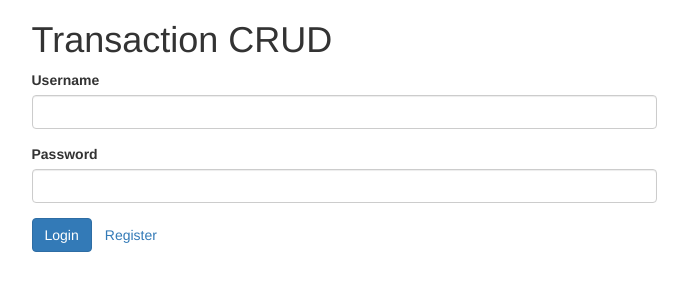
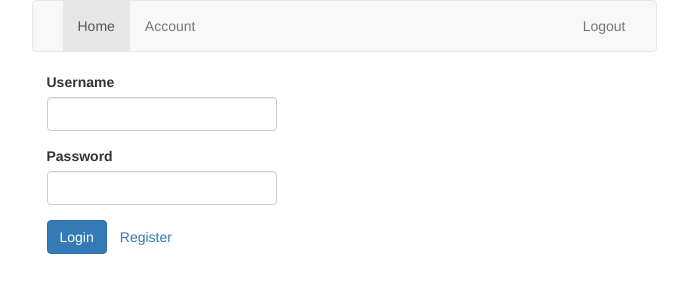
Before and after one commit to thyagostall/angular-hello-spa, an Angular app: page /login in a window 1280 px wide. Shown: the top 300 px of the page, without its empty margins (296-984 px from the left). Built offline with nearby package versions, Linux system fonts and the light colour scheme.

Commit message:
Logout and error on login

```diff
--- a/src/app/app.component.html
+++ b/src/app/app.component.html
@@ -1,7 +1,27 @@
 <div class="row">
 	<div class="col-md-3 col-xs-1"></div>
 	<div class="col-md-6 col-xs-10">
-		<h1>Transaction CRUD</h1>
+		<nav class="navbar navbar-default">
+			<div class="container-fluid">
+				<div class="navbar-header">
+					<button type="button" class="navbar-toggle collapsed" data-toggle="collapse" data-target="#navbar" aria-expanded="false" aria-controls="navbar">
+						<span class="sr-only">Toggle navigation</span>
+						<span class="icon-bar"></span>
+						<span class="icon-bar"></span>
+						<span class="icon-bar"></span>
+					</button>
+				</div>
+				<div id="navbar" class="navbar-collapse collapse">
+					<ul class="nav navbar-nav">
+						<li class="active"><a href="#">Home</a></li>
+						<li><a href="#">Account</a></li>
+					</ul>
+					<ul class="nav navbar-nav navbar-right">
+						<li><a [routerLink]="['/login']">Logout</a></li>
+					</ul>
+				</div>
+			</div>
+		</nav>
 		<router-outlet></router-outlet>
 	</div>
 	<div class="col-md-3 col-xs-1"></div>
--- a/src/app/auth.service.ts
+++ b/src/app/auth.service.ts
@@ -21,4 +21,9 @@ export class AuthService {
 	hasSession(): boolean {
 		return localStorage.getItem(AuthService.key) !== null;
 	}
+
+	logout(): Observable<void> {
+		localStorage.removeItem(AuthService.key);
+		return Observable.of(null);
+	}
 }
--- a/src/app/login.component.html
+++ b/src/app/login.component.html
@@ -1,4 +1,8 @@
-<div>
+<div class="col-xs-8 col-sm-5">
+	<div *ngIf="loginError" class="alert alert-danger">
+		<span class="glyphicon glyphicon-exclamation-sign" aria-hidden="true"></span>
+		Invalid username/password combination.
+	</div>
 	<div class="form-group">
 		<label for="username">Username</label>
 		<input class="form-control" type="text" name="username" [(ngModel)]="model.username">
--- a/src/app/login.component.ts
+++ b/src/app/login.component.ts
@@ -10,6 +10,7 @@ import { AuthService } from './auth.service';
 export class LoginComponent {
 	model: any = {};
 	returnUrl: string;
+	loginError = false;
 
 	constructor(
 		private route: ActivatedRoute,
@@ -17,6 +18,8 @@ export class LoginComponent {
 		private authService: AuthService) {}
 
 	ngOnInit() {
+		this.authService.logout();
+
 		this.returnUrl = this.route.snapshot.queryParams['returnUrl'] || '/';
 	}
 
@@ -26,6 +29,9 @@ export class LoginComponent {
 
 		this.authService
 			.login(username, password)
-			.subscribe(result => this.router.navigate([this.returnUrl]));
+			.subscribe(result => {
+				this.loginError = !result;
+				this.router.navigate([this.returnUrl])
+			});
 	}
 }
```
